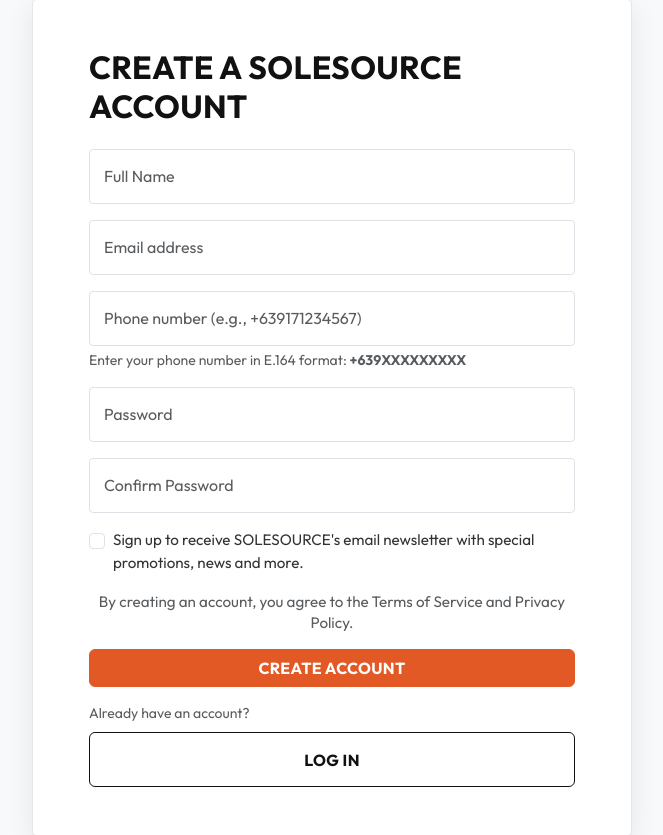
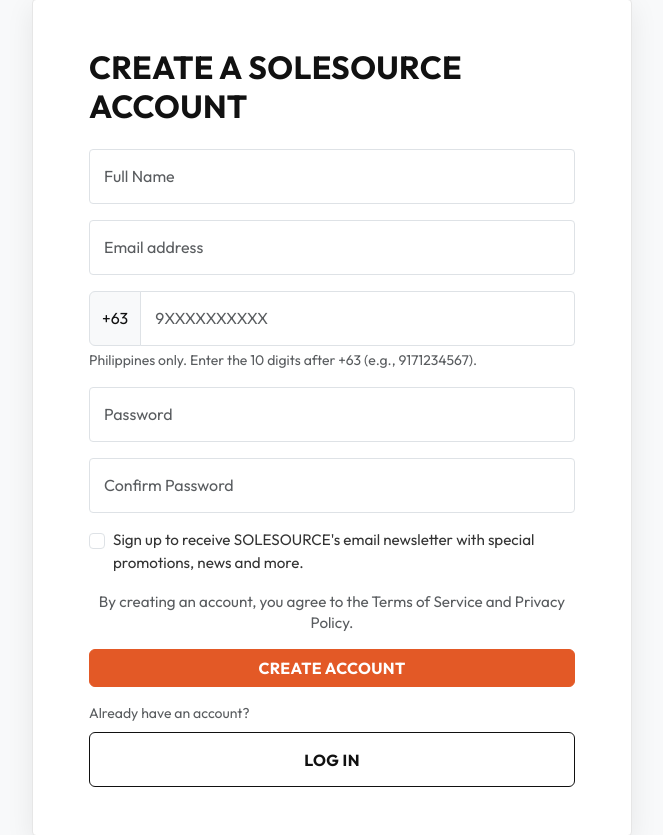
Before and after one commit to James-Rivera/solesource, a PHP site: page /solesource/pages/signup.php in a window 1280 px wide. Shown: the part 105-940 px from the top of the page, without its empty margins (308-971 px from the left). Run offline with PHP 8.4, Linux system fonts and the light colour scheme.

Commit message:
feat: fixed signup.php errors

```diff
--- a/pages/signup.php
+++ b/pages/signup.php
@@ -13,29 +13,41 @@ $gateway_user = getenv('SMS_GATEWAY_USER') ?: 'sms';
 $gateway_pass = getenv('SMS_GATEWAY_PASS') ?: '_GkVArG2';
 
 $error_message = '';
+$phone_suffix_value = '';
 
 if ($_SERVER['REQUEST_METHOD'] === 'POST') {
     $full_name = trim($_POST['full_name'] ?? '');
     $email = trim($_POST['email'] ?? '');
+    $phone_suffix_input = preg_replace('/\D+/', '', $_POST['phone_suffix'] ?? '');
+    $phone_suffix_value = $phone_suffix_input;
     $phone_raw = trim($_POST['phone'] ?? '');
-    // Accept E.164 format only (e.g., +639171234567)
-    $phone_digits = preg_replace('/\D+/', '', $phone_raw);
-    if (strpos($phone_raw, '+') === 0) {
-        $phone_e164 = $phone_raw;
-    } elseif (strpos($phone_digits, '09') === 0) {
-        $phone_e164 = '+63' . substr($phone_digits, 1);
-    } elseif (strpos($phone_digits, '63') === 0) {
-        $phone_e164 = '+' . $phone_digits;
+
+    // Build E.164 number (+63XXXXXXXXXX). Prefer the dedicated suffix field, fall back to legacy input.
+    $phone_e164 = '';
+    if ($phone_suffix_input !== '') {
+        $phone_e164 = '+63' . $phone_suffix_input;
     } else {
-        $phone_e164 = '';
+        $phone_digits = preg_replace('/\D+/', '', $phone_raw);
+        if (strpos($phone_raw, '+') === 0 && strpos($phone_digits, '63') === 0) {
+            $phone_e164 = '+' . $phone_digits;
+        } elseif (strpos($phone_digits, '09') === 0) {
+            $phone_e164 = '+63' . substr($phone_digits, 1);
+        } elseif (strpos($phone_digits, '63') === 0) {
+            $phone_e164 = '+' . $phone_digits;
+        }
+    }
+
+    if ($phone_e164 !== '' && $phone_suffix_value === '' && preg_match('/^\+63\d{10}$/', $phone_e164)) {
+        $phone_suffix_value = substr($phone_e164, 3);
     }
     $password = $_POST['password'] ?? '';
     $confirm_password = $_POST['confirm_password'] ?? '';
+    $phone_provided = ($phone_suffix_input !== '') || ($phone_raw !== '');
 
-    if ($full_name === '' || $email === '' || $phone_e164 === '' || $password === '' || $confirm_password === '') {
+    if ($full_name === '' || $email === '' || !$phone_provided || $password === '' || $confirm_password === '') {
         $error_message = 'All fields are required.';
-    } elseif (!preg_match('/^\+63\d{10}$/', $phone_e164)) {
-        $error_message = 'Please enter a valid phone number in E.164 format (e.g., +639171234567).';
+    } elseif ($phone_e164 === '' || !preg_match('/^\+63\d{10}$/', $phone_e164)) {
+        $error_message = 'Please enter a valid Philippine phone number (10 digits after +63).';
     } elseif (!filter_var($email, FILTER_VALIDATE_EMAIL)) {
         $error_message = 'Please enter a valid email address.';
     } elseif ($password !== $confirm_password) {
@@ -153,8 +165,11 @@ if ($_SERVER['REQUEST_METHOD'] === 'POST') {
                             <input type="email" name="email" class="form-control" placeholder="Email address" aria-label="Email address" value="<?php echo htmlspecialchars($_POST['email'] ?? ''); ?>">
                         </div>
                         <div class="mb-3">
-                            <input type="tel" name="phone" class="form-control" placeholder="Phone number (e.g., +639171234567)" aria-label="Phone number" pattern="\+63\d{10}" title="Enter number in E.164 format, e.g., +639171234567" value="<?php echo htmlspecialchars($_POST['phone'] ?? ''); ?>" required>
-                            <div class="form-text">Enter your phone number in E.164 format: <b>+639XXXXXXXXX</b></div>
+                            <div class="input-group">
+                                <span class="input-group-text">+63</span>
+                                <input type="tel" name="phone_suffix" class="form-control" placeholder="9XXXXXXXXXX" aria-label="Phone number" pattern="\d{10}" inputmode="numeric" minlength="10" maxlength="10" title="Enter the 10 digits after +63" value="<?php echo htmlspecialchars($phone_suffix_value); ?>" required>
+                            </div>
+                            <div class="form-text">Philippines only. Enter the 10 digits after +63 (e.g., 9171234567).</div>
                         </div>
                         <div class="mb-3">
                             <input type="password" name="password" class="form-control" placeholder="Password" aria-label="Password">
--- a/scripts/send-philsms.php
+++ b/scripts/send-philsms.php
@@ -1,9 +1,11 @@
 <?php
 // send-philsms.php: Send SMS using PHILsms API
-$apiToken = '897|RclyFQhD0mYNyUDRvzc4LcaoN6eGKjxxGrvAXJe6598f040a'; // Replace with your actual token
+require_once __DIR__ . '/../includes/env.php';
+
+$apiToken = getenv('PHILSMS_TOKEN') ?: '897|RclyFQhD0mYNyUDRvzc4LcaoN6eGKjxxGrvAXJe6598f040a';
 $recipient = $argv[1] ?? '';
 $message = $argv[2] ?? '';
-$senderId = 'SoleSource'; // Up to 11 chars, customize as needed
+$senderId = getenv('PHILSMS_SENDER') ?: 'SoleSource'; // Up to 11 chars, customize as needed
 
 if (!$recipient || !$message) {
     fwrite(STDERR, "Usage: php send-philsms.php <recipient> <message>\n");
```
Also changed, not shown: 1 other file.
